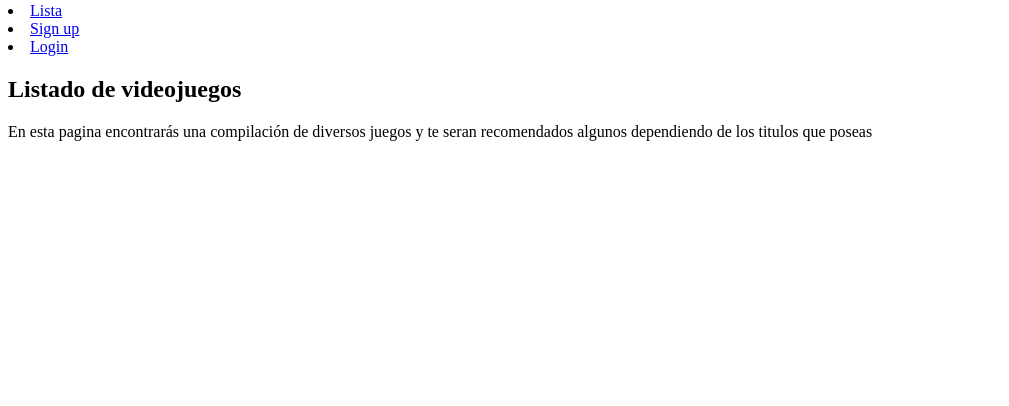
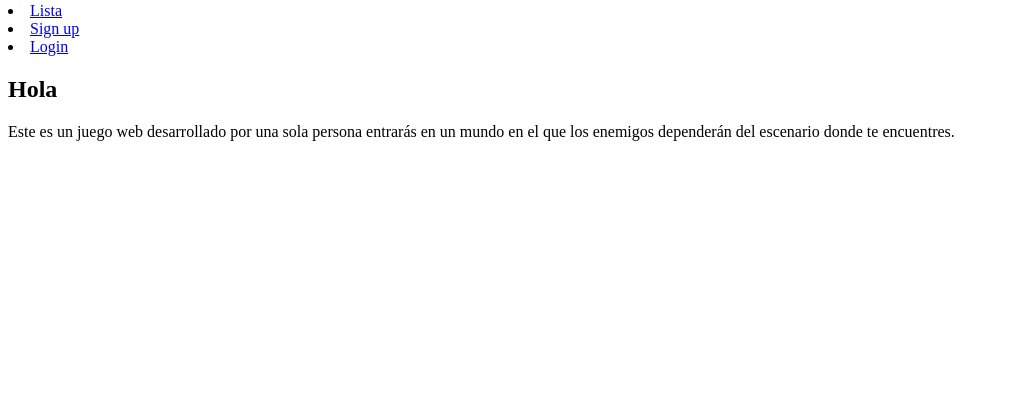
Before and after one commit to manueleaf/gamedbs, a PHP site: page / in a window 1280 px wide. Shown: the part 346-752 px from the top of the page, without its empty margins (0-1009 px from the left). Run offline with PHP 8.4, Linux system fonts and the light colour scheme.

Commit message:
Add files via upload

```diff
--- a/index.php
+++ b/index.php
@@ -9,8 +9,10 @@ if(isset($_SESSION["useruid"])){
     <div class="wrapper">
 
         <section class="index-intro">
-            <h1>Listado de videojuegos</h1>
-            <p>En esta pagina encontrarás una compilación de diversos juegos y te seran recomendados algunos dependiendo de los titulos que poseas</p>
+            <h1>Hola</h1>
+            <p>Este es un juego web desarrollado por una sola persona
+                entrarás en un mundo en el que los enemigos dependerán del escenario donde te encuentres.
+            </p>
         </section>
 
 <?php
--- a/info.php
+++ b/info.php
@@ -5,8 +5,8 @@
     <div class="wrapper">
 
         <section class="index-intro">
-            <h1>Lista de juegos</h1>
-            <p>Aqui aparecerán los juegos añadidos por los desarrolladores</p>
+            <h1>Sinopsis</h1>
+            <p>Aqui se dará una sinopsis de la historia del juego</p>
         </section>
 
 <?php
```
